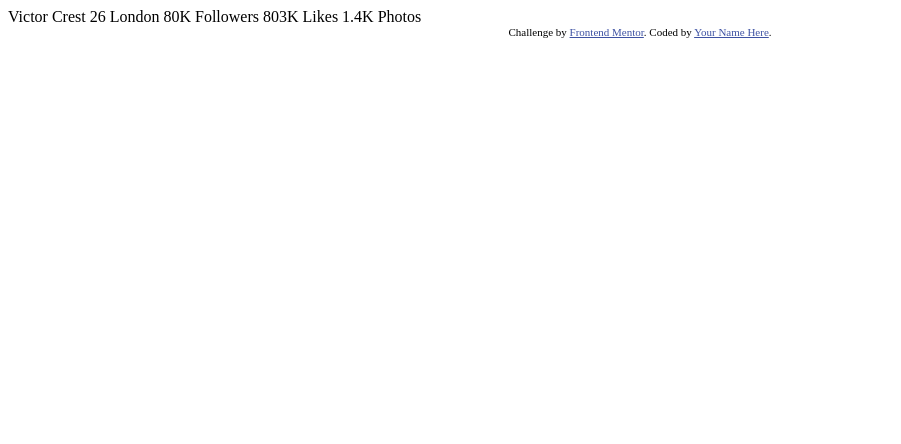
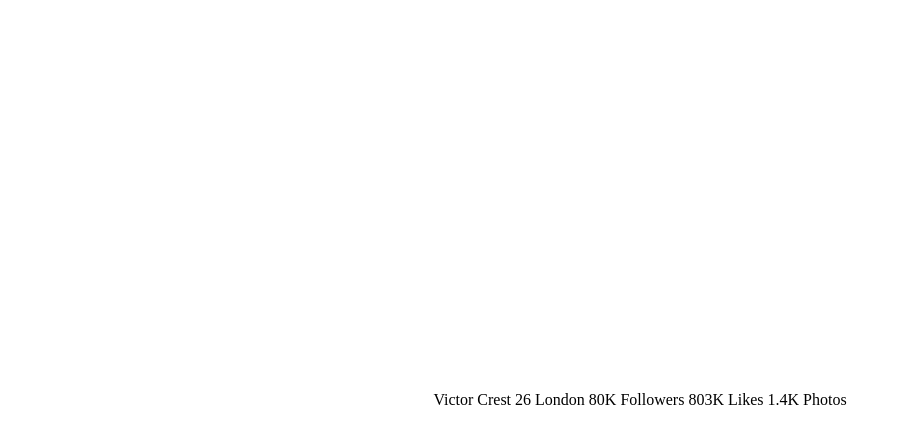
Before and after one commit to sqirum/FM-profile-card-component, a plain HTML site: page index.html in a window 1280 px wide. Shown: the whole page, without its empty margins (0-901 px from the left). Drawn offline with Linux system fonts and the light colour scheme.

Commit message:
project directory config

```diff
--- a/index.html
+++ b/index.html
@@ -5,16 +5,14 @@
   <meta name="viewport" content="width=device-width, initial-scale=1.0"> <!-- displays site properly based on user's device -->
 
   <link rel="icon" type="image/png" sizes="32x32" href="./images/favicon-32x32.png">
-
+  <link rel="stylesheet" href="styles.css">
   <title>Frontend Mentor | Profile card component</title>
 
-  <!-- Feel free to remove these styles or customise in your own stylesheet 👍 -->
-  <style>
-    .attribution { font-size: 11px; text-align: center; }
-    .attribution a { color: hsl(228, 45%, 44%); }
-  </style>
 </head>
 <body>
+  <main class="card">
+
+  </main>
   Victor Crest
   26
   London
@@ -27,9 +25,6 @@
 
   1.4K
   Photos
-  <div class="attribution">
-    Challenge by <a href="https://www.frontendmentor.io?ref=challenge" target="_blank">Frontend Mentor</a>.
-    Coded by <a href="#">Your Name Here</a>.
-  </div>
+
 </body>
 </html>
--- /dev/null
+++ b/styles.css
@@ -0,0 +1,12 @@
+* {
+    box-sizing: border-box;
+    margin: 0;
+    padding: 0;
+}
+
+html {
+    display: flex;
+    align-items: center;
+    justify-content: center;
+    min-height: 100vh;
+}
```
